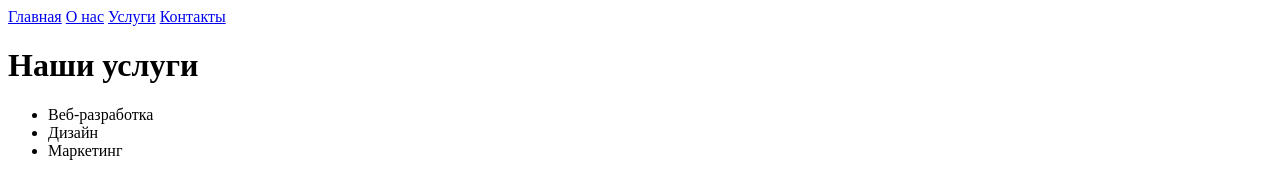
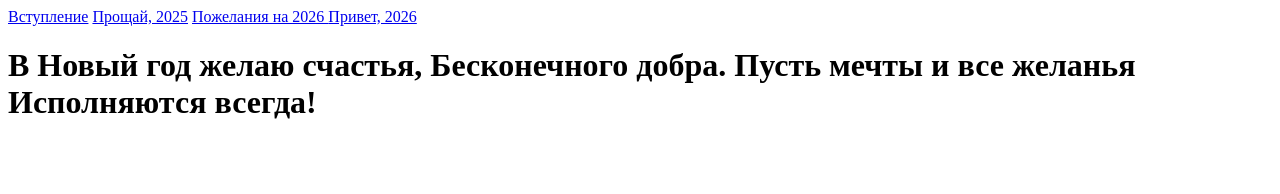
Before and after one commit to veralipina/veralipina.github.io, a plain HTML site: page services.html in a window 1280 px wide. Drawn offline with Linux system fonts and the light colour scheme.

Commit message:
Update services.html

```diff
--- a/services.html
+++ b/services.html
@@ -10,17 +10,17 @@
 </head>
 <body>
     <nav>
-        <a href="index.html">Главная</a>
-        <a href="about.html">О нас</a>
-        <a href="services.html">Услуги</a>
-        <a href="contact.html">Контакты</a>
+        <a href="index.html">Вступление</a>
+        <a href="about.html">Прощай, 2025</a>
+        <a href="services.html">Пожелания на 2026 </a>
+        <a href="contact.html">Привет, 2026</a>
     </nav>
     <div class="content">
-        <h1>Наши услуги</h1>
-        <ul>
-            <li>Веб-разработка</li>
-            <li>Дизайн</li>
-            <li>Маркетинг</li>
+        <h1>В Новый год желаю счастья,
+Бесконечного добра.
+Пусть мечты и все желанья
+Исполняются всегда!</h1>
+
         </ul>
     </div>
 </body>
```
